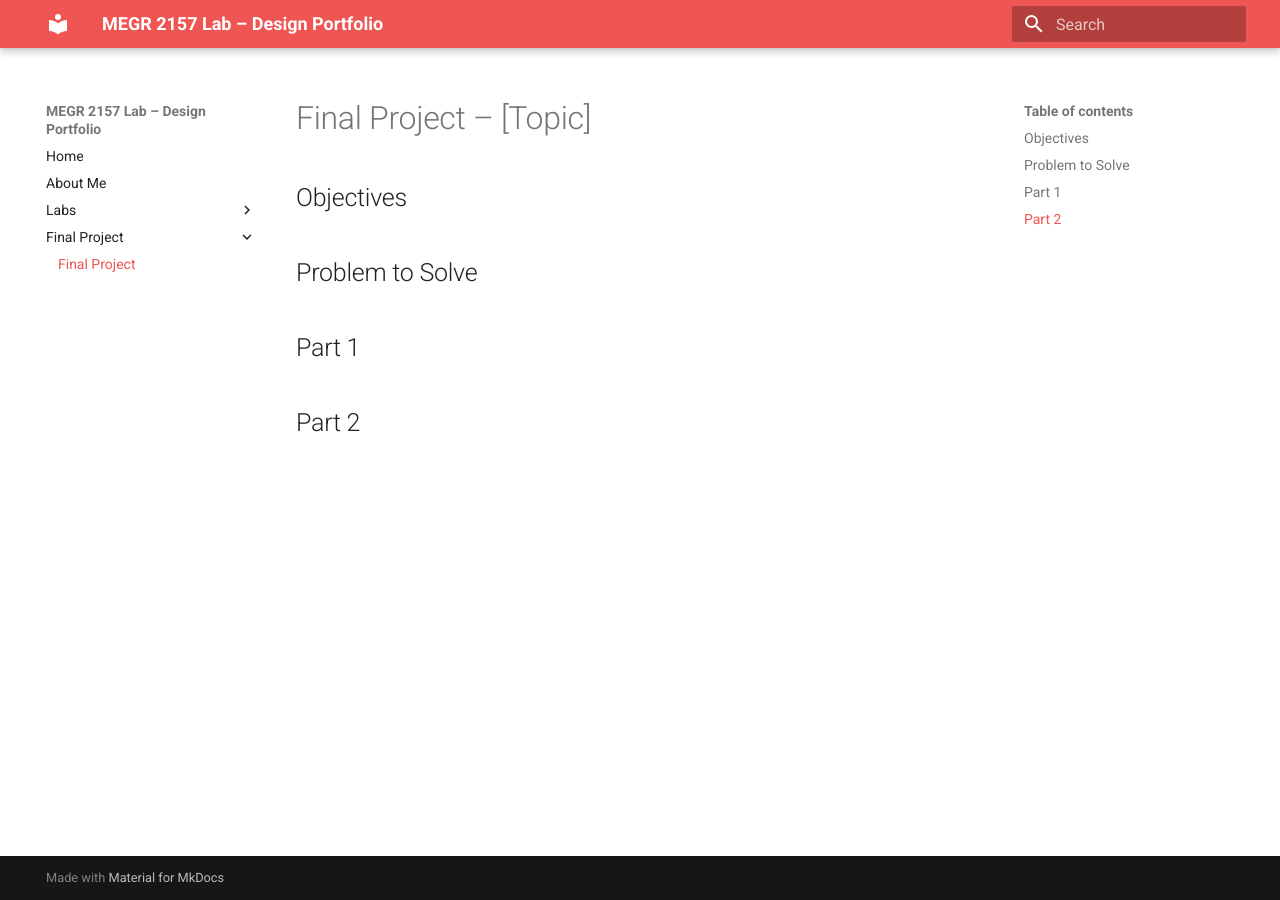
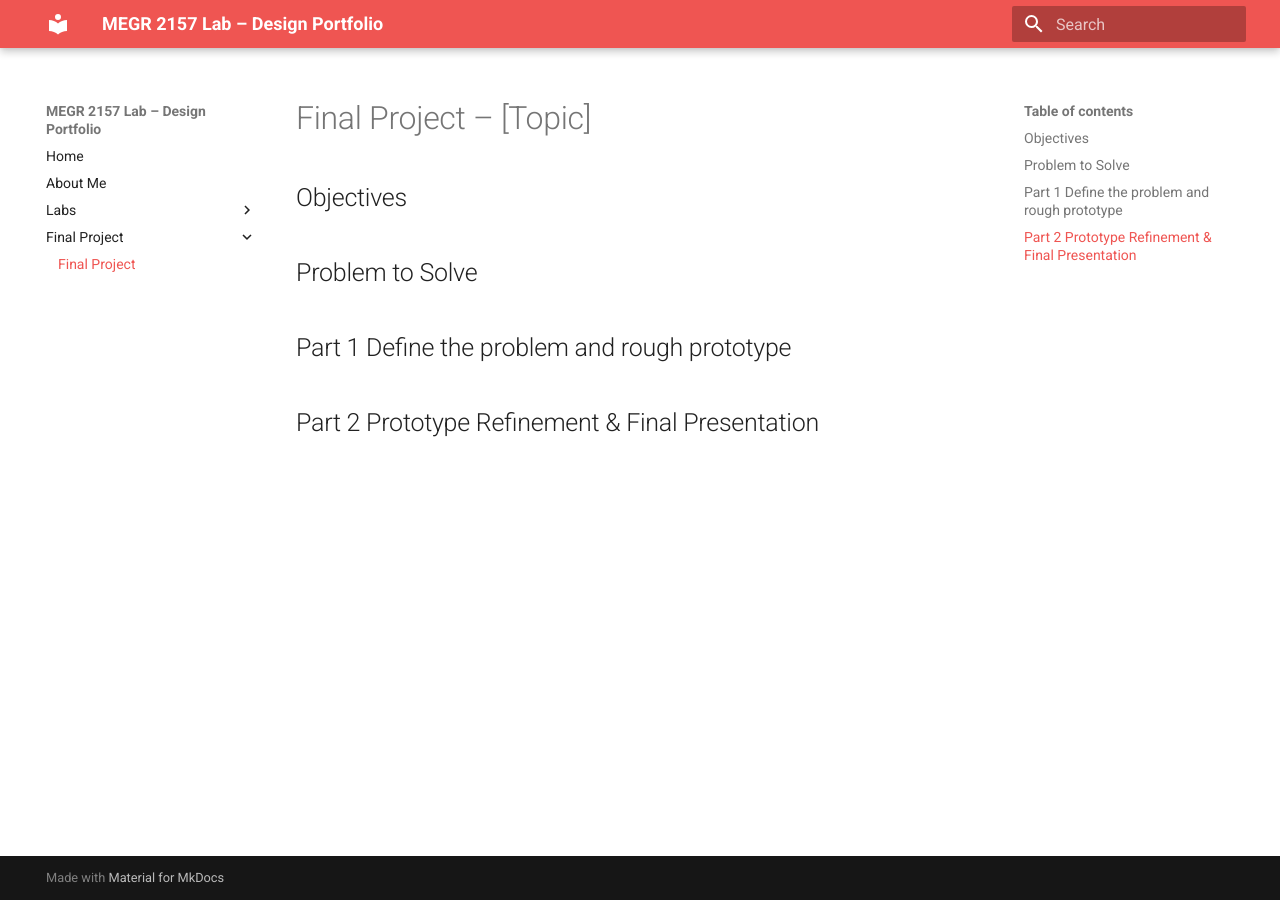
Before and after one commit to seaberr/MMEGR-2156-7-lab-template-seaber, an MkDocs documentation site: the page built from docs/finalproject/index.md, in a window 1280 px wide. Built offline with MkDocs 1.6.1 and Material for MkDocs 9.7.7, drawn with Linux system fonts in a browser that asks for light colours.

Commit message:
Update section titles for clarity in index.md

```diff
--- a/docs/finalproject/index.md
+++ b/docs/finalproject/index.md
@@ -6,7 +6,7 @@
 ## Problem to Solve
 
 
-## Part 1
+## Part 1 Define the problem and rough prototype
 
 
-## Part 2
+## Part 2 Prototype Refinement & Final Presentation
```
